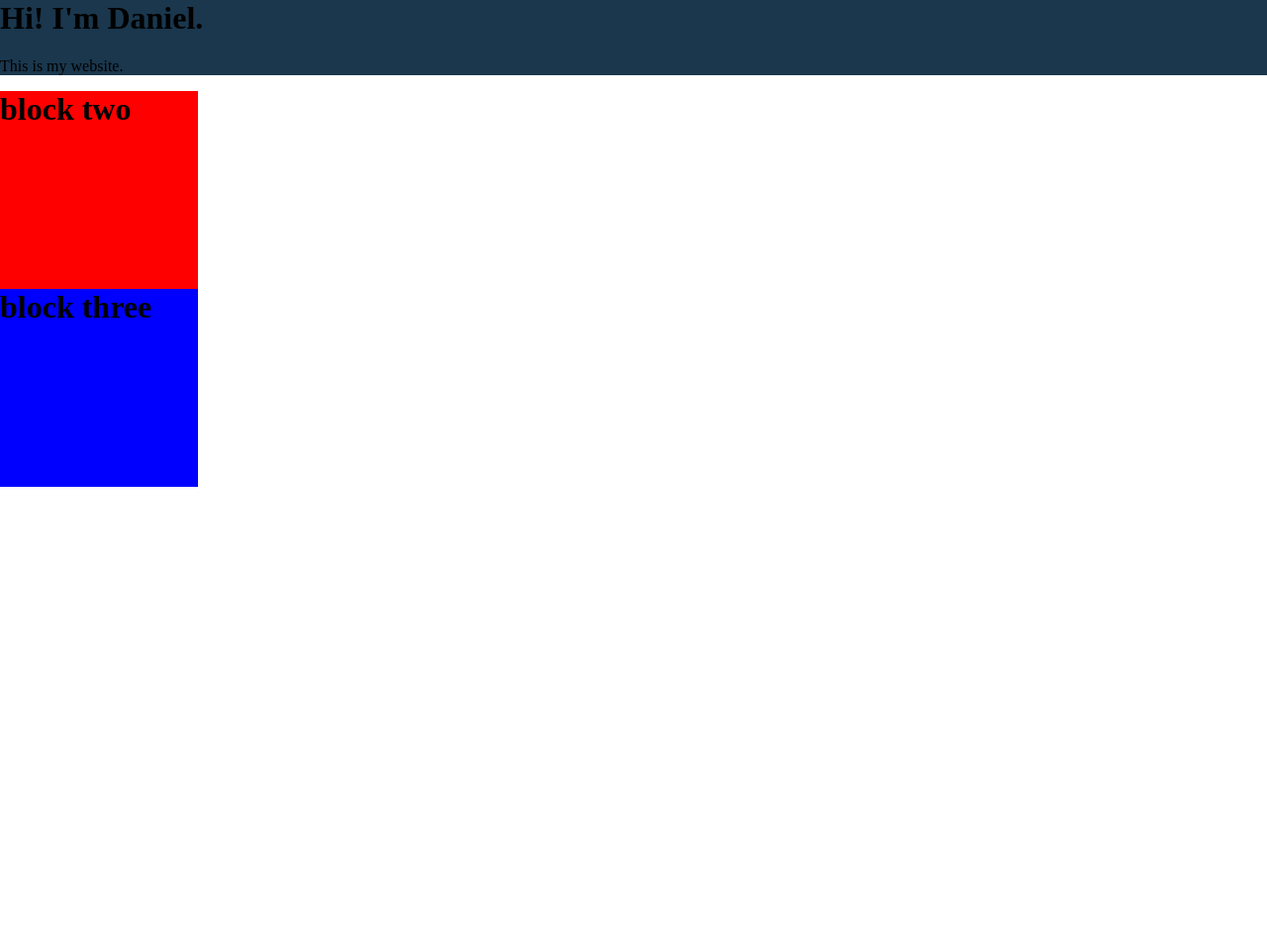
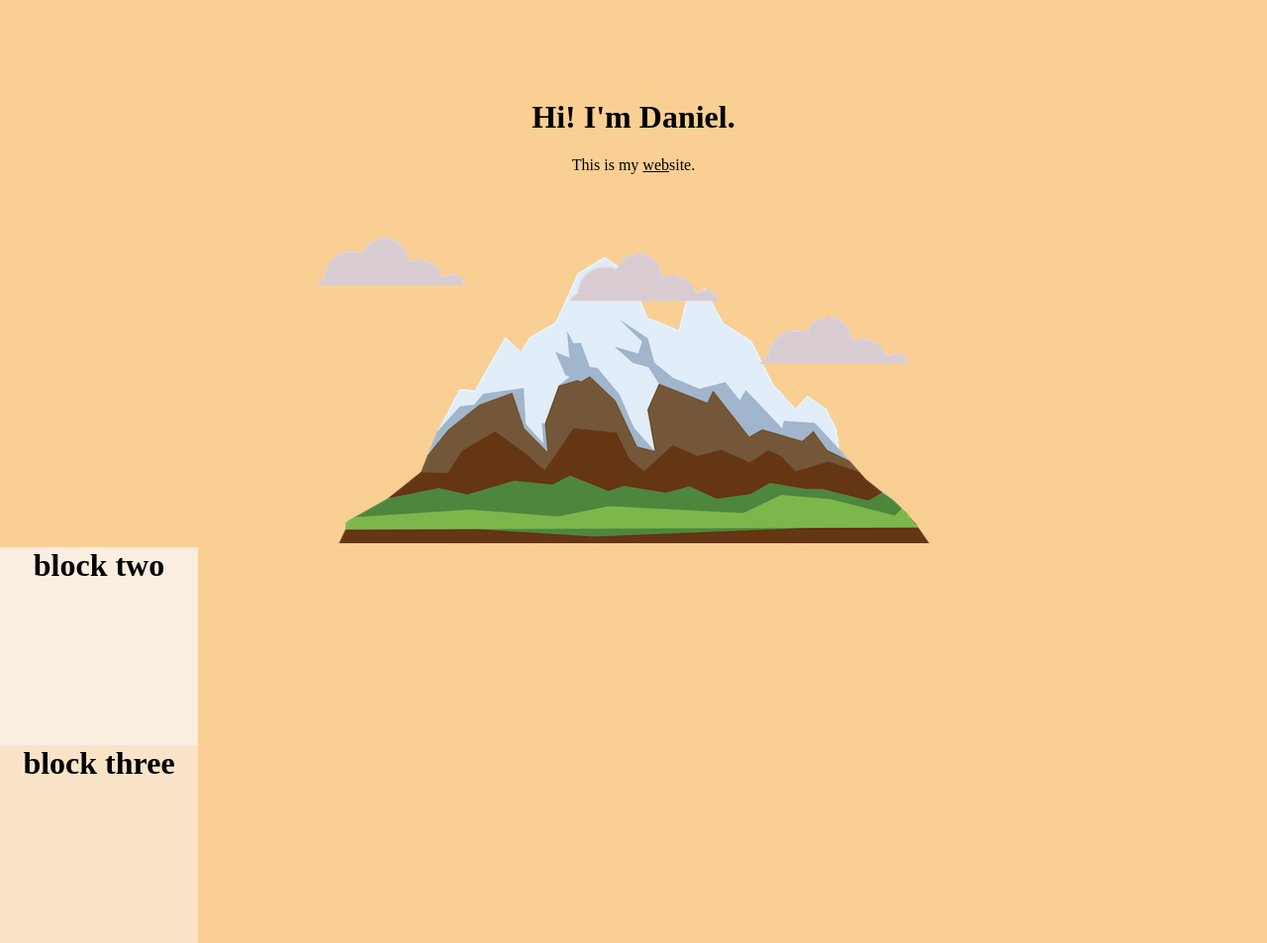
Before and after one commit to DWBar/Website, a plain HTML site: page index.html in a window 1280 px wide. Shown: the whole page at 99% size. Before the commit the page ends 800 px from the top, so only its background shows below. Drawn offline with Linux system fonts and the light colour scheme.

Commit message:
Class Updates
Season 5 ep 4-9

```diff
--- a/CSS/styles.css
+++ b/CSS/styles.css
@@ -1,6 +1,8 @@
 /********************************TAG SELECTOR*******************************/
 body {
   margin: 0;
+  text-align: center;
+  background-color: #F9CF93;
 }
 
 h1 {
@@ -9,6 +11,9 @@ h1 {
   margin-top: 0;
 }
 
+span {
+  text-decoration: underline;
+}
 
 
 
@@ -16,27 +21,25 @@ h1 {
 
 
 /********************************CLASS SELECTOR*******************************/
-.bottom {
+
+.top-container {
+  background-color: #F9CF93;
+  position: relative;
+  padding-top: 100px;
+}
+
+.bottom-container {
 height: 200px;
 width: 200px;
-background-color: blue;
+background-color: #F9E4C8;
 
 }
 
-
-.middle {
+.middle-container {
   height: 200px;
   width: 200px;
-  background-color: red;
+  background-color: #FAEEE0;
 
-}
-
-
-.titleBlock {
-  background-color: #1A374D;
-  margin-left: 0;
-  margin-right: 0;
-  margin-top: 0;
 }
 
 .styles {
@@ -46,5 +49,28 @@ background-color: blue;
   margin-top: 0;
 }
 
+.top-cloud {
+  position: absolute;
+  top: -80%;
+  right: 20%;
+}
+
+.bottom-cloud-left {
+  position: absolute;
+  left: 25%;
+  top: 30%;
+}
+
+.bottom-cloud-center {
+  position: absolute;
+  left: 45%;
+  top: 32%;
+}
+
+.bottom-cloud-right {
+  position: absolute;
+  left: 60%;
+  top: 40%;
+}
 
 /********************************ID SELECTOR*******************************/
--- a/index.html
+++ b/index.html
@@ -14,16 +14,22 @@
 
   <body styles>
 
-    <div class="titleBlock">
+    <div class="top-container">
+      <img src="Images\cloud.png" class="top-cloud" alt="clouds">
       <h1>Hi! I'm Daniel.</h1>
-      <p>This is my website.</p>
+      <p>This is my <span>web</span>site.</p>
     </div>
+    <img src="Images\cloud.png" class="bottom-cloud-left" alt="clouds">
+    <img src="Images\cloud.png" class="bottom-cloud-center" alt="clouds">
+    <img src="Images\cloud.png" class="bottom-cloud-right" alt="clouds">
+    <img src="Images\mountain.png" alt="mountain">
 
-    <div class="middle">
+
+    <div class="middle-container">
       <h1>block two</h1>
     </div>
 
-    <div class="bottom">
+    <div class="bottom-container">
       <h1>block three</h1>
     </div>
 
```
